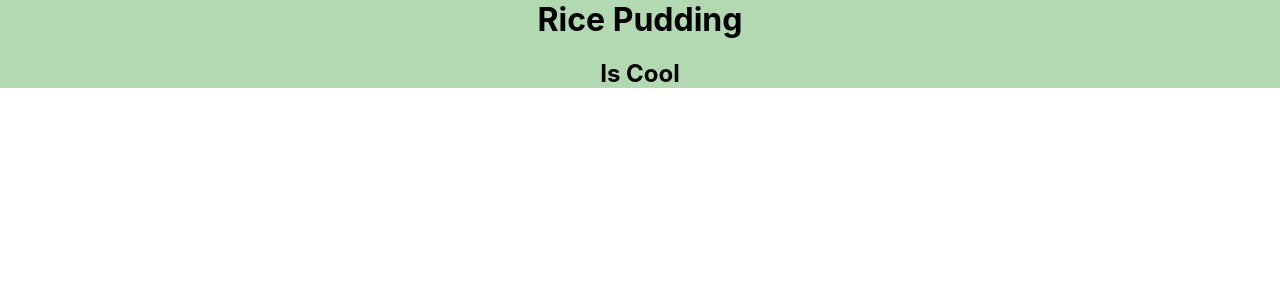
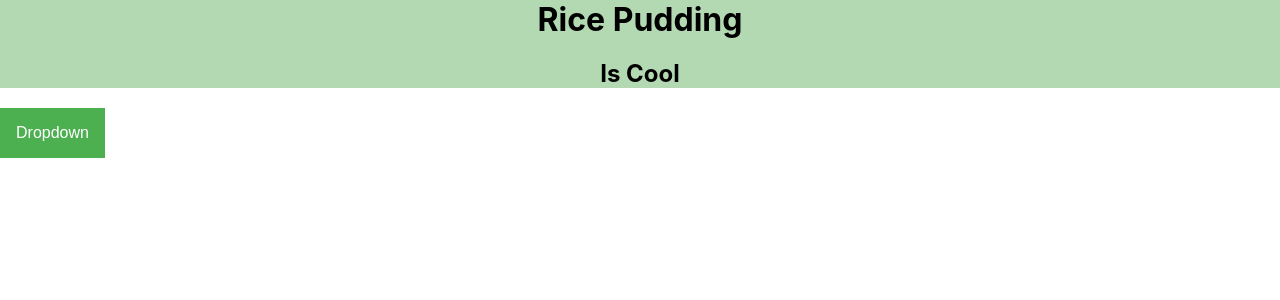
Before and after one commit to EthanLam1/rice-pudding, a React (Create React App) app: page / in a window 1280 px wide. Shown: the top 300 px of the page. Built offline with nearby package versions, Linux system fonts and the light colour scheme.

Commit message:
Added Ebic Dropdown Menu

```diff
--- a/src/App.js
+++ b/src/App.js
@@ -2,11 +2,13 @@ import React from 'react';
 import logo from './logo.svg';
 import './App.css';
 import Header from "./Header.js";
+import Dropdown from "./Dropdown.js";
 
 function App() {
   return (
     <div>
       <Header/>
+      <Dropdown/>
     </div>
 
   );
--- /dev/null
+++ b/src/Dropdown.css
@@ -0,0 +1,41 @@
+/* Dropdown Button */
+.dropbtn {
+    background-color: #4CAF50;
+    color: white;
+    padding: 16px;
+    font-size: 16px;
+    border: none;
+  }
+
+  /* The container <div> - needed to position the dropdown content */
+  .dropdown {
+    position: relative;
+    display: inline-block;
+  }
+
+  /* Dropdown Content (Hidden by Default) */
+  .dropdown-content {
+    display: none;
+    position: absolute;
+    background-color: #f1f1f1;
+    min-width: 160px;
+    box-shadow: 0px 8px 16px 0px rgba(0,0,0,0.2);
+    z-index: 1;
+  }
+
+  /* Links inside the dropdown */
+  .dropdown-content a {
+    color: black;
+    padding: 12px 16px;
+    text-decoration: none;
+    display: block;
+  }
+
+  /* Change color of dropdown links on hover */
+  .dropdown-content a:hover {background-color: #ddd;}
+
+  /* Show the dropdown menu on hover */
+  .dropdown:hover .dropdown-content {display: block;}
+
+  /* Change the background color of the dropdown button when the dropdown content is shown */
+  .dropdown:hover .dropbtn {background-color: #3e8e41;}
--- /dev/null
+++ b/src/Dropdown.js
@@ -0,0 +1,20 @@
+import React from "react";
+import "./Dropdown.css"
+
+function Dropdown (props){
+    return <div className = "dropdown">
+             <div class="dropdown">
+                  <button class="dropbtn">Dropdown</button>
+                  <div class="dropdown-content">
+                     <a href="#">Rice Pudding buried Once</a>
+                      <a href="#">Rice Pudding buried Twice</a>
+                     <a href="#">Rice Pudding buried Three times</a>
+                 </div>
+              </div>
+            </div>
+
+
+}
+
+
+export default Dropdown;
```
